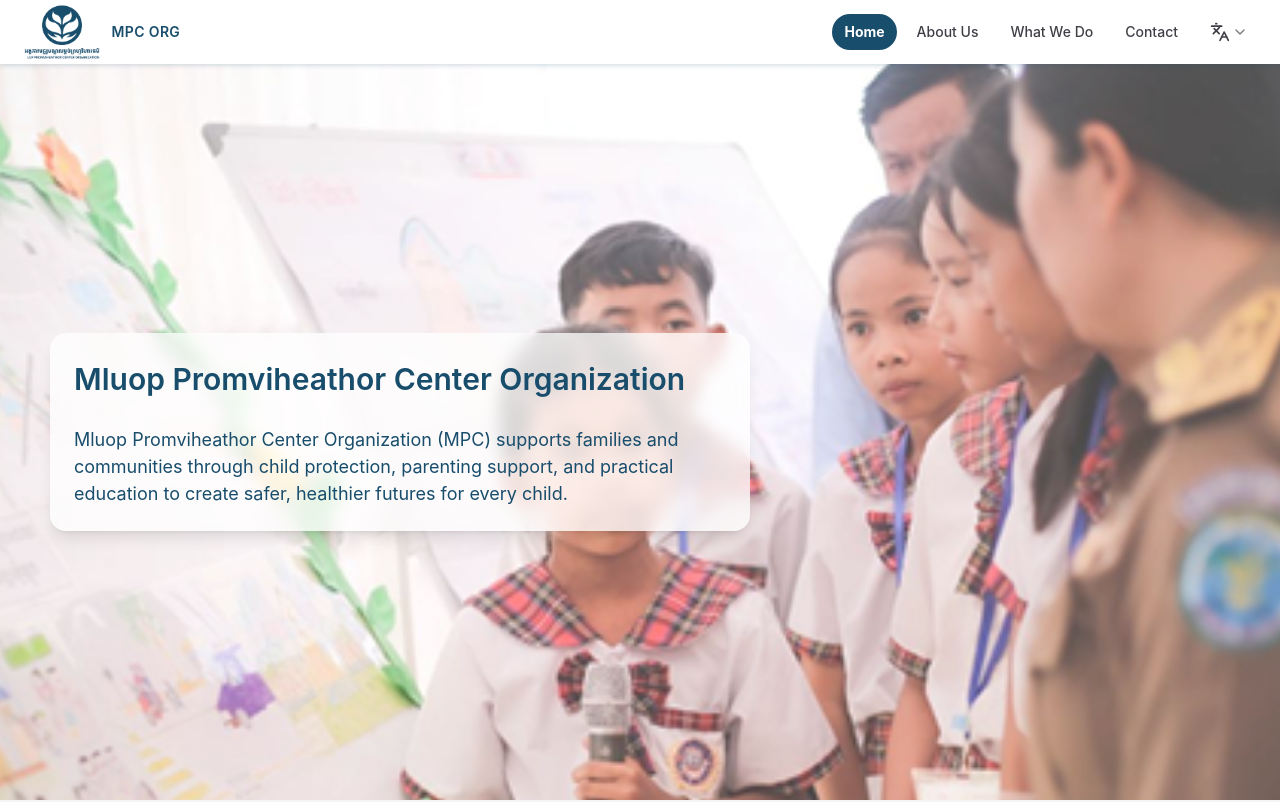
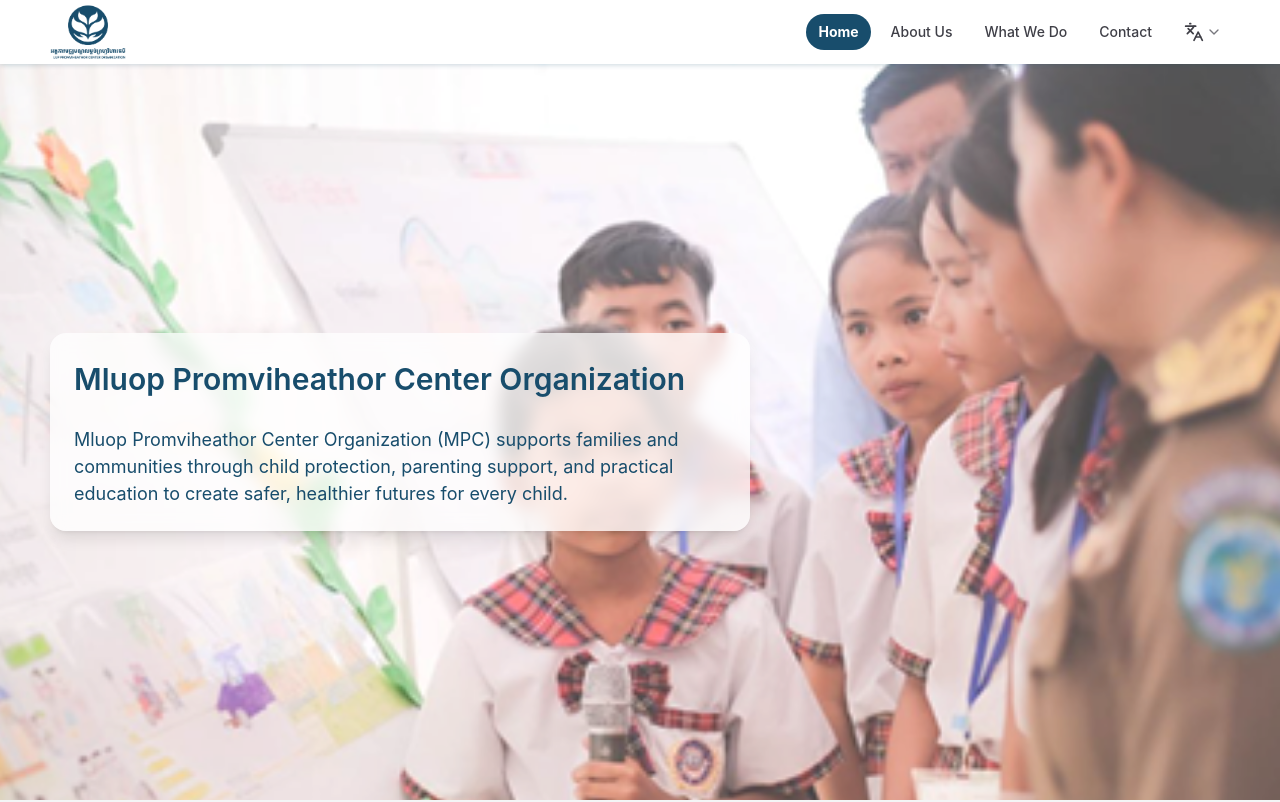
Before and after one commit to mpc-organization/MPC-Web-V1, a Next.js app: page / in a window 1280 px wide. Shown: the top 802 px of the page. Built offline with nearby package versions, Linux system fonts and the light colour scheme; a web font is replaced by a local one.

Commit message:
Refactor Header component layout for improved spacing and alignment

```diff
--- a/shared/components/layout/Header.tsx
+++ b/shared/components/layout/Header.tsx
@@ -89,7 +89,7 @@
 
   return (
     <header className="fixed inset-x-0 top-0 z-50 bg-white/90 shadow-[0_1px_5px_rgba(24,77,108,0.22)] backdrop-blur-md dark:bg-zinc-950/90 dark:shadow-[0_1px_5px_rgba(24,77,108,0.35)]">
-      <div className="mx-auto flex h-16 flex-wrap items-center justify-between gap-4 px-4 sm:px-6">
+      <div className="mx-auto flex h-16 flex-wrap items-center justify-between gap-4 pl-[50px] pr-[50px]">
         <Link
           href="/"
           className="flex items-center gap-3 text-[#184D6C] transition-opacity hover:opacity-90 dark:text-[#5a9ab8]"
@@ -102,9 +102,6 @@
             className="h-14 w-auto shrink-0 object-contain"
             priority
           />
-          <span className="hidden text-sm font-semibold tracking-wide sm:inline">
-            MPC ORG
-          </span>
         </Link>
 
         <div className="flex flex-1 flex-wrap items-center justify-end gap-2 sm:gap-3">
```
